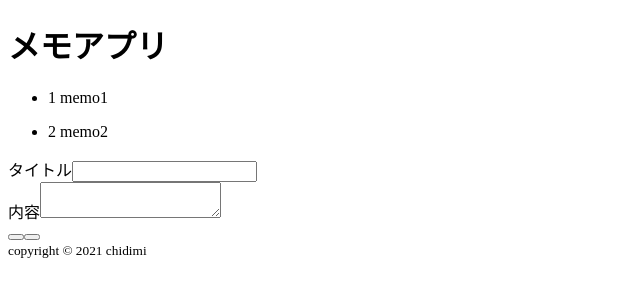
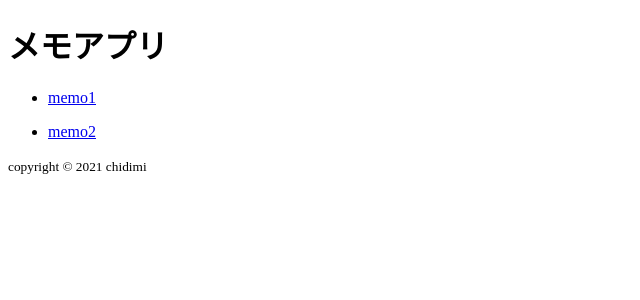
Before and after one commit to chidimi/vue-memo-ts-composition, a Vue app: page / in a window 1280 px wide. Shown: the top 300 px of the page, without its empty margins (0-640 px from the left). Built offline with nearby package versions, Linux system fonts and the light colour scheme.

Commit message:
formに表示できるようにする

```diff
--- a/src/App.vue
+++ b/src/App.vue
@@ -1,7 +1,7 @@
 <template>
   <Header title="メモアプリ"/>
-  <MemoList :memos="state.memos"/>
-  <MemoForm />
+  <MemoList @editMemo="editMemo" :memos="state.memos"/>
+  <MemoForm v-if="state.editingMemo != null" :editingMemo="state.editingMemo"/>
   <Footer />
 </template>
 
@@ -15,6 +15,7 @@ import MemoForm from './components/MemoForm.vue'
 
 interface State {
   memos: Memo[];
+  editingMemo: Memo | undefined;
 }
 
 export default defineComponent({
@@ -27,7 +28,8 @@ export default defineComponent({
   },
   setup() {
     const state = reactive<State>({
-      memos: []
+      memos: [],
+      editingMemo: undefined,
     })
 
     onMounted(() => {
@@ -37,12 +39,18 @@ export default defineComponent({
       ]
     })
 
+    const editMemo = (id: number) => {
+      state.editingMemo = state.memos.find(memo => id === memo.id)
+    }
+
     return {
-      state
+      state,
+      editMemo,
     }
   }
 });
 </script>
 
 <style>
+
 </style>
--- a/src/components/MemoForm.vue
+++ b/src/components/MemoForm.vue
@@ -2,11 +2,11 @@
   <form>
     <div>
       <label>タイトル</label>
-      <input type="text">
+      <input type="text" v-model="state.editingMemo.title">
     </div>
     <div>
       <label>内容</label>
-      <textarea>
+      <textarea v-model="state.editingMemo.content">
       </textarea>
     </div>
     <button>
@@ -17,23 +17,27 @@
 </template>
 
 <script lang="ts">
-import { defineComponent, PropType, reactive } from 'vue'
+import { defineComponent, onUpdated, PropType, reactive } from 'vue'
 import Memo from '../type/Memo'
 
 interface State {
-  memo: Memo | undefined;
+  editingMemo: Memo | undefined;
 }
 
 
 export default defineComponent({
   props: {
-    memo: {
+    editingMemo: {
       type: Object as PropType<Memo>
     }
   },
   setup(props) {
     const state = reactive<State>({
-      memo: props.memo
+      editingMemo: props.editingMemo
+    })
+
+    onUpdated(() => {
+      state.editingMemo = props.editingMemo
     })
 
     return {
--- a/src/components/MemoItem.vue
+++ b/src/components/MemoItem.vue
@@ -1,7 +1,6 @@
 <template>
   <div>
-    {{memo.id}}
-    {{memo.title}}
+    <a href="javascript:void(0)" @click="onClickMemo(memo.id)">{{memo.title}}</a>
   </div>
 </template>
 
@@ -15,9 +14,14 @@ export default defineComponent({
       type: Object as PropType<Memo>
     }
   },
-  setup() {
+  emits: ['editMemo'],
+  setup(props, context) {
+    const onClickMemo = (id: number) => {
+      context.emit('editMemo', id)
+    }
+
     return {
-
+      onClickMemo
     }
   },
 })
--- a/src/components/MemoList.vue
+++ b/src/components/MemoList.vue
@@ -1,7 +1,7 @@
 <template>
   <ul v-for="memo in memos" :key="memo.id">
-    <li @click="onClickMemo(memo.id)">
-      <MemoItem :memo="memo"/>
+    <li>
+      <MemoItem @editMemo="onClickMemo" :memo="memo"/>
     </li>
   </ul>
 </template>
@@ -25,13 +25,13 @@ export default defineComponent({
       type: Object as PropType<Memo[]>
     }
   },
+  emits: ['editMemo'],
   setup(props, context) {
     const state = reactive<State>({
       memos: props.memos
     })
-
-    const onClickMemo = (id: string) => {
-      context.emit('edit', id)
+    const onClickMemo = (id: number) => {
+      context.emit('editMemo', id)
     }
 
     return {
```
